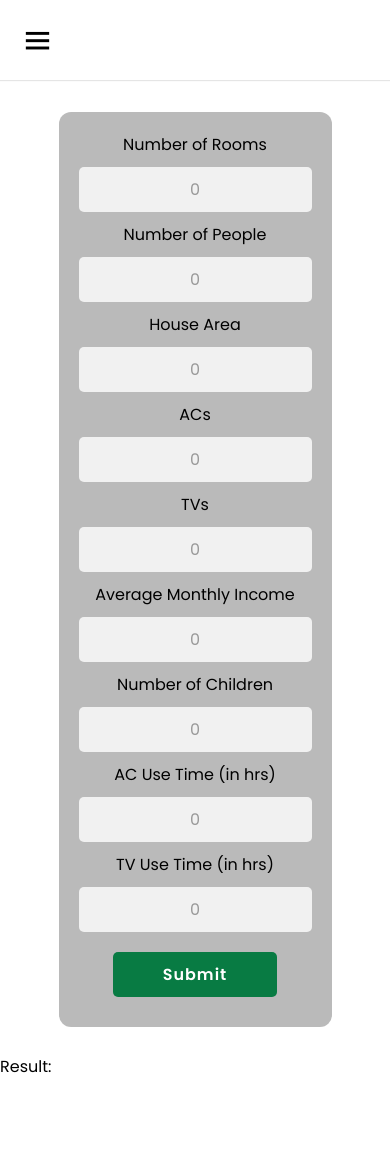
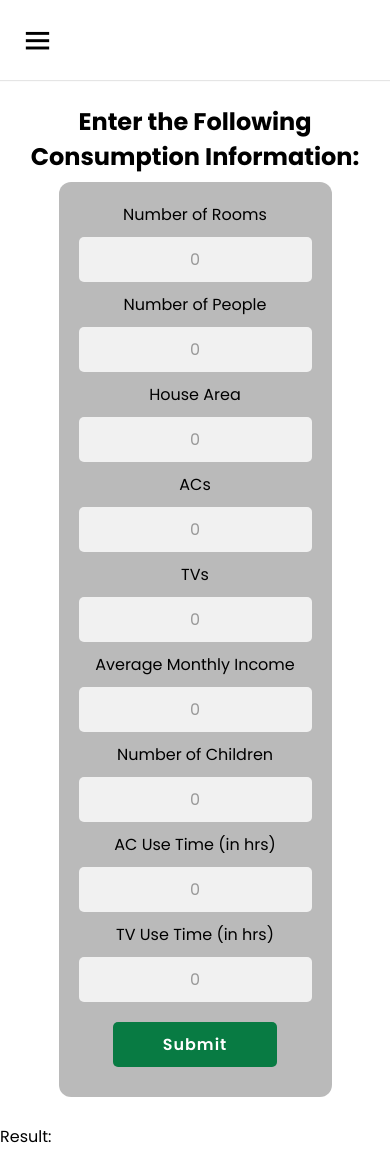
Before and after one commit to diksha-ashkid/IndiVolt, a Flask app: page / in a window 390 px wide. Before the commit the page ends 1073 px from the top, so only its background shows below. Run offline with Flask 3, Linux system fonts and the light colour scheme; parts of the project's set-up code (start-up, migrations or seed data) failed here and were passed over.

Commit message:
changed pictures and html files

```diff
--- a/templates/ab.html
+++ b/templates/ab.html
@@ -367,6 +367,7 @@ nav .profile-details i{
   .home-section{
     width: calc(100% - 60px);
     left: 60px;
+    background: "{{url_for('static', filename='/bg.jpeg')}}";
   }
   .sidebar.active ~ .home-section{
 
@@ -434,6 +435,7 @@ nav .profile-details i{
   .home-section{
     width: 100%;
     left: 0;
+
   }
   .sidebar.active ~ .home-section{
     left: 60px;
@@ -567,7 +569,7 @@ form {
     </nav>
 
     <div class="home-content">
-
+<h2 style="text-align: center;">Enter the Following Consumption Information:</h2>
         <form id="myForm" action="/submit" method="post">
                 <legend >Number of Rooms</legend>
                 <div class="field">
--- a/templates/dashboard.html
+++ b/templates/dashboard.html
@@ -526,7 +526,7 @@ nav .profile-details i{
           <div class="right-side">
             <div class="box-topic">Estimated Renewable Cost</div>
             <div class="number">
-              {%if rencost %}
+             {%if rencost %}
               {{rencost}}
               {%endif%}
 
@@ -621,11 +621,12 @@ nav .profile-details i{
         </div>
         <div class="top-sales box">
           <div class="title">Savings</div>
-              <img src="Pie.png" alt="" width = '400px' >
+              <img src="{{url_for('static', filename = '/Pie.png')}}" alt="" width = '400px' >
 
 
         </div>
       </div>
+
     </div>
   </section>
 
```
Also changed, not shown: static/bg.jpeg (added).
